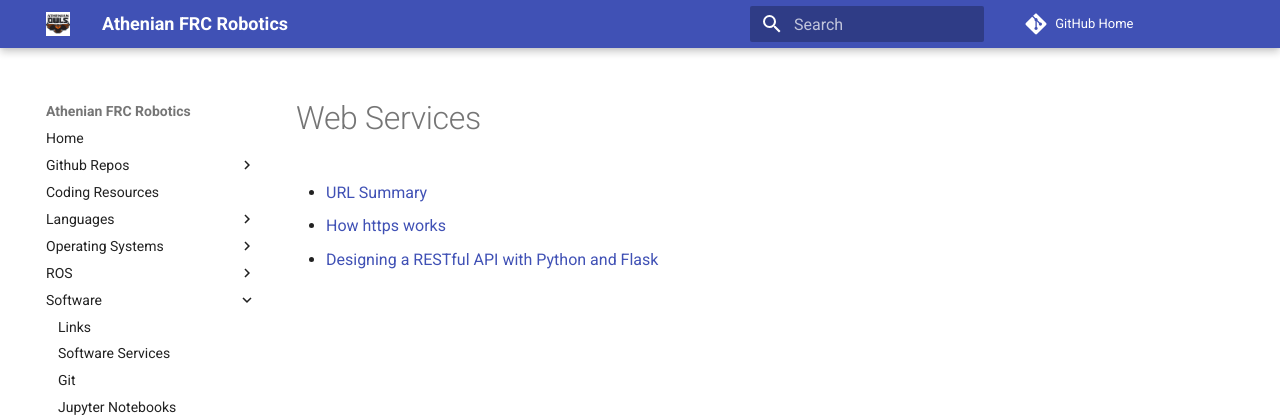
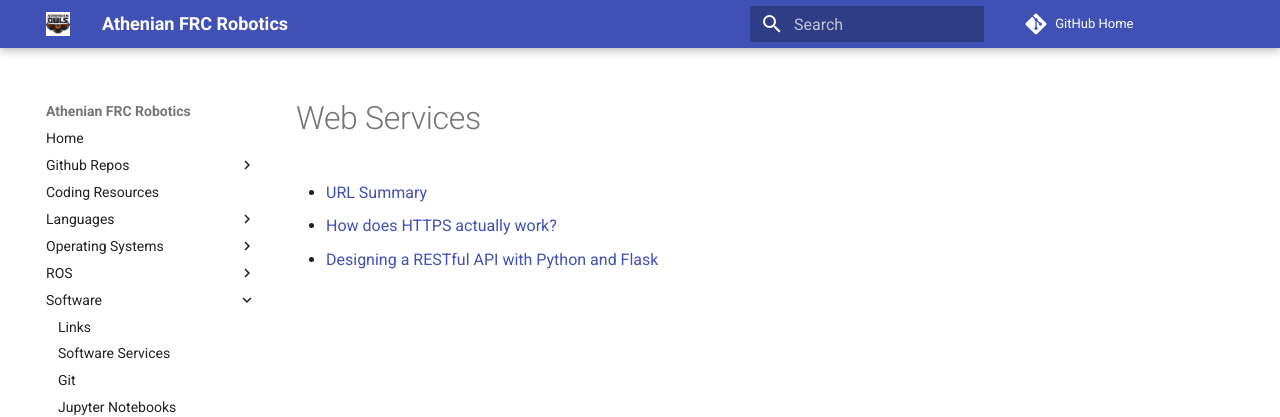
Before and after one commit to athenian-robotics/athenian-robotics-mkdocs, an MkDocs documentation site: the page built from docs/webservices.md, in a window 1280 px wide. Shown: the top 417 px of the page. Built offline with MkDocs 1.6.1 and Material for MkDocs 9.7.7, drawn with Linux system fonts in a browser that asks for light colours; comment, search, counter and statistics services are not loaded.

Commit message:
Update webservices.md

```diff
--- a/docs/webservices.md
+++ b/docs/webservices.md
@@ -1,5 +1,5 @@
 # Web Services
 
 * [URL Summary](https://www.skorks.com/2010/05/what-every-developer-should-know-about-urls/)
-* [How https works](http://sudhakar.online/programming/2015/08/09/https.html)
+* [How does HTTPS actually work?](https://robertheaton.com/2014/03/27/how-does-https-actually-work/)
 * [Designing a RESTful API with Python and Flask](https://blog.miguelgrinberg.com/post/designing-a-restful-api-with-python-and-flask)
```
